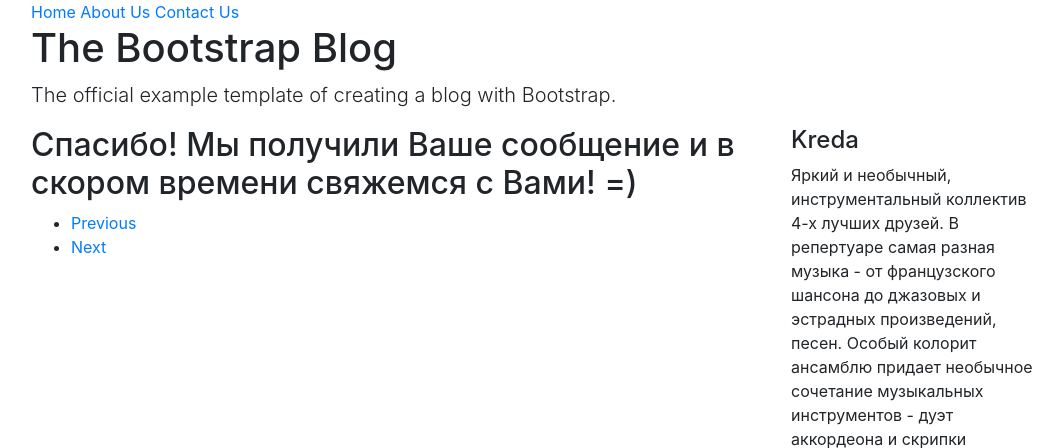
After one commit to fernflower/django_steps, a Django app: page /contacts/sent/ in a window 1280 px wide. The commit adds this page. Shown: the top 448 px of the page, without its empty margins (54-1117 px from the left). Run offline with Django 3.2, Linux system fonts and the light colour scheme; some libraries are stand-ins or nearby versions.

Commit message:
message_sent template and some enhancements

```diff
--- a/mysite/contacts/templates/contacts/form.html
+++ b/mysite/contacts/templates/contacts/form.html
@@ -18,7 +18,7 @@
 <div class="form-group">
   <label class="col-md-4 control-label" for="id_phone">Your phone number</label>
   <div class="col-md-4">
-      <input name="phone" placeholder="84951234567" class="form-control input-md" required="" pattern="[0-9]*" type="tel">
+      <input name="phone" placeholder="84951234567" class="form-control input-md" required="" pattern="[0-9]*" type="tel" maxlength=10>
   </div>
 </div>
 
--- /dev/null
+++ b/mysite/contacts/templates/contacts/sent.html
@@ -0,0 +1,4 @@
+{% extends 'posts/blog_base.html' %}
+{% block content %}
+<h2>Спасибо! Мы получили Ваше сообщение и в скором времени свяжемся с Вами! =) </h2>
+{% endblock %}
--- a/mysite/contacts/urls.py
+++ b/mysite/contacts/urls.py
@@ -3,4 +3,4 @@ from django.conf.urls import patterns, url
 
 urlpatterns = patterns('',
                        url(r'^$', 'contacts.views.process_message', name='show_form'),
-                       url(r'^send/$', 'contacts.views.send_message', name='send'))
+                       url(r'^sent/$', 'contacts.views.message_sent', name='message_sent'))
--- a/mysite/contacts/views.py
+++ b/mysite/contacts/views.py
@@ -24,12 +24,11 @@ def process_message(request):
                       format(msg.sender_name, msg.phone),
                       message=msg.message, from_email=msg.sender_email,
                       recipient_list=settings.EMAIL_RECIPIENT_LIST)
-            return HttpResponseRedirect(reverse('contacts:send'))
+            return HttpResponseRedirect(reverse('contacts:message_sent'))
     else:
         form = ContactForm()
     return render(request, 'contacts/form.html', {'form': form})
 
 
-def send_message(request):
-    # TODO
-    return HttpResponseRedirect(reverse('posts:index'))
+def message_sent(request):
+    return render(request, 'contacts/sent.html')
```
